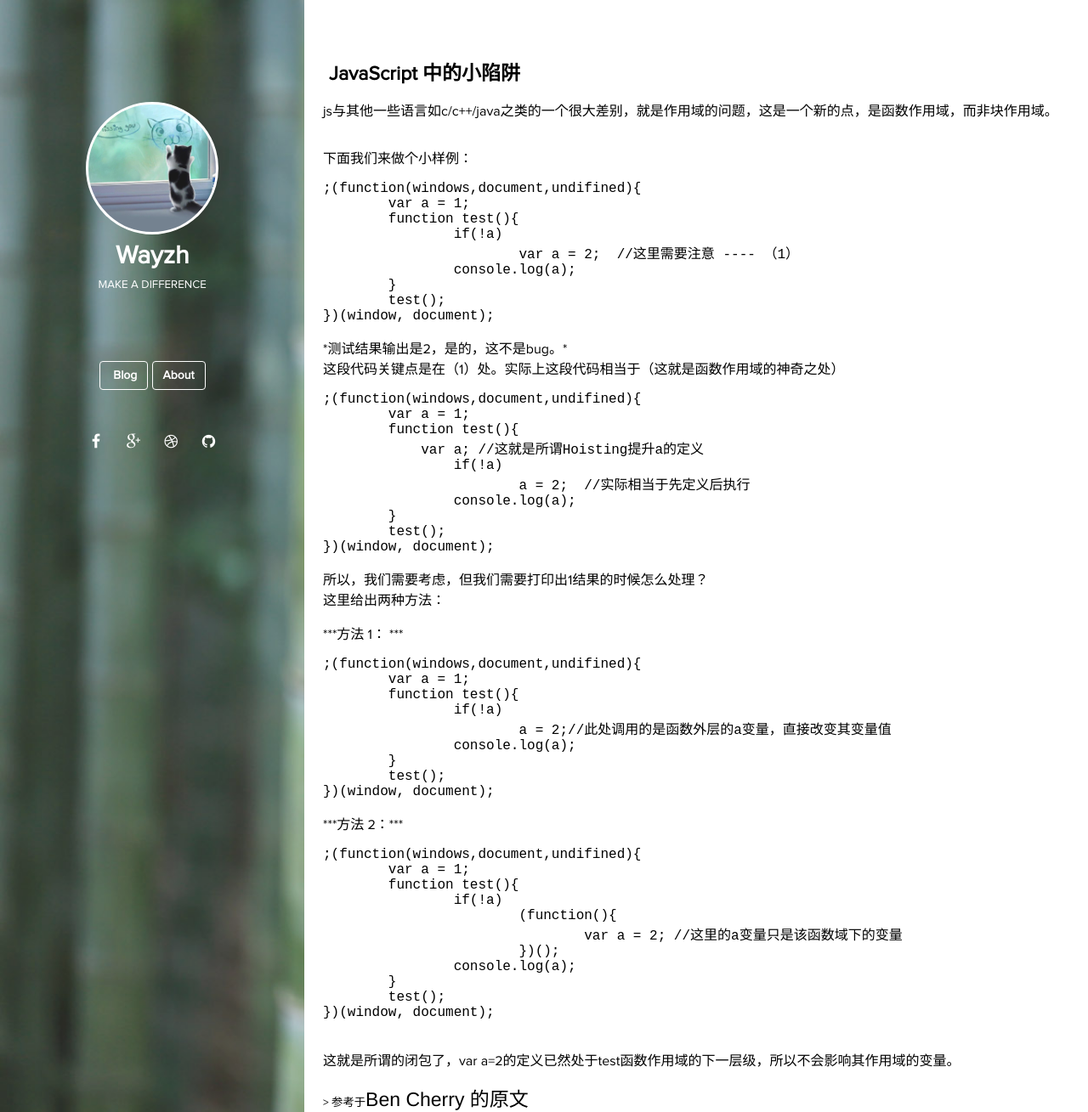
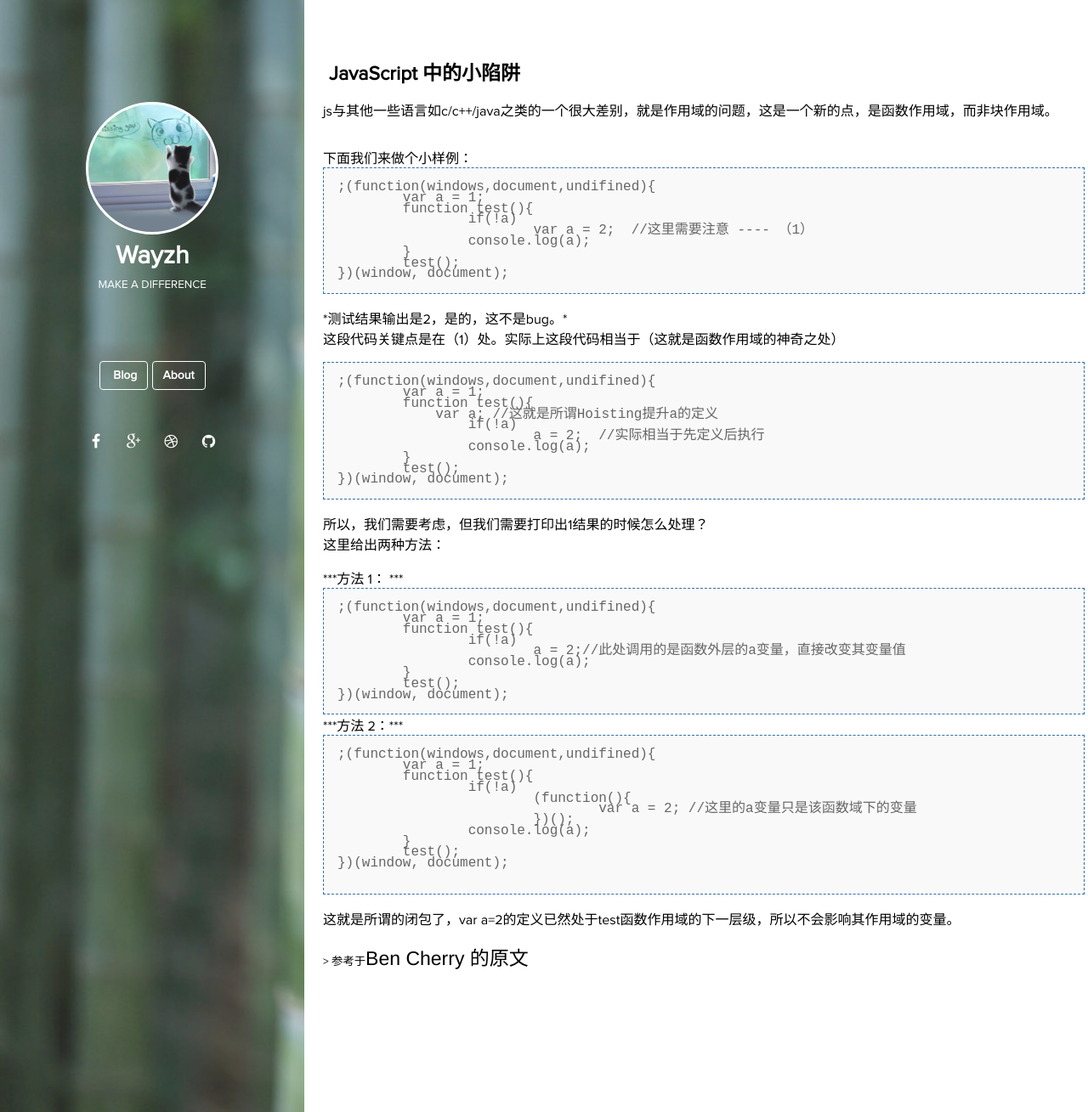
Before and after one commit to Wayzh/wayzh.github.io, a Jekyll site: the page built from _posts/JavaScript/2016-01-11-scoping-hoisting.html, in a window 1280 px wide and 1309 px high. Shown: the whole window at 85% size. Built offline with Jekyll 4.4.1, drawn with Linux system fonts in a browser that asks for light colours.

Commit message:
修改pre样式

```diff
--- a/blog.html
+++ b/blog.html
@@ -58,7 +58,7 @@
 				<div class="date">
 					{{post.date|date_to_string}} 于
 				</div>
-				<div class="catagory"> {{post.category}}</div>
+				<div class="category"> {{post.category}}</div>
 			</div>
 			 {% endfor %}
 		</div>
--- a/css/index.css
+++ b/css/index.css
@@ -231,6 +231,17 @@ a {
 	margin:7px;
 	font-size: 23px;
 }
+.blog-body pre{
+	margin:0;
+	padding:1em;
+	background:#F9F9F9;
+	border:1px dashed #2F6FAB;
+	display:block;
+	font-family:"Courier New", Courier, monospace;
+	color:#666;
+	line-height:0.8;
+	overflow:auto;
+}
 .blog-lists{
 	/*padding-left: 20px;*/
 	text-align: center;
```
